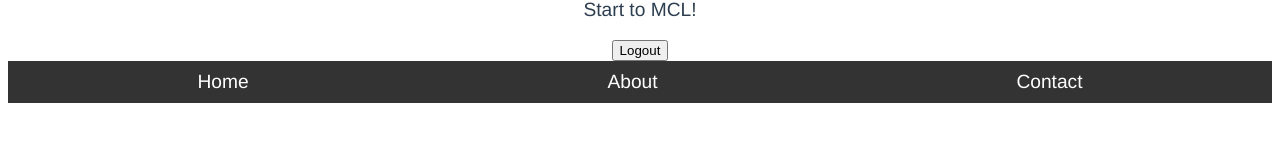
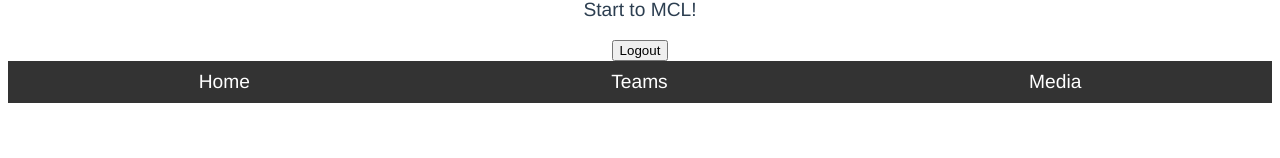
Before and after one commit to elvissierra/Media_Co_Lab, a Vue app in the folder frontend/mcl_ui/: page / in a window 1280 px wide. Shown: the part 133-291 px from the top of the page. Built offline with nearby package versions, Linux system fonts and the light colour scheme; the HTML template or start-up script is replaced by a standard one.

Commit message:
navbar adjust 1

```diff
--- a/frontend/mcl_ui/src/components/Navbar.vue
+++ b/frontend/mcl_ui/src/components/Navbar.vue
@@ -2,8 +2,8 @@
     <nav class="navbar">
       <ul>
         <li><a href="#">Home</a></li>
-        <li><a href="#">About</a></li>
-        <li><a href="#">Contact</a></li>
+        <li><a href="#">Teams</a></li>
+        <li><a href="#">Media</a></li>
       </ul>
     </nav>
   </template>
```
